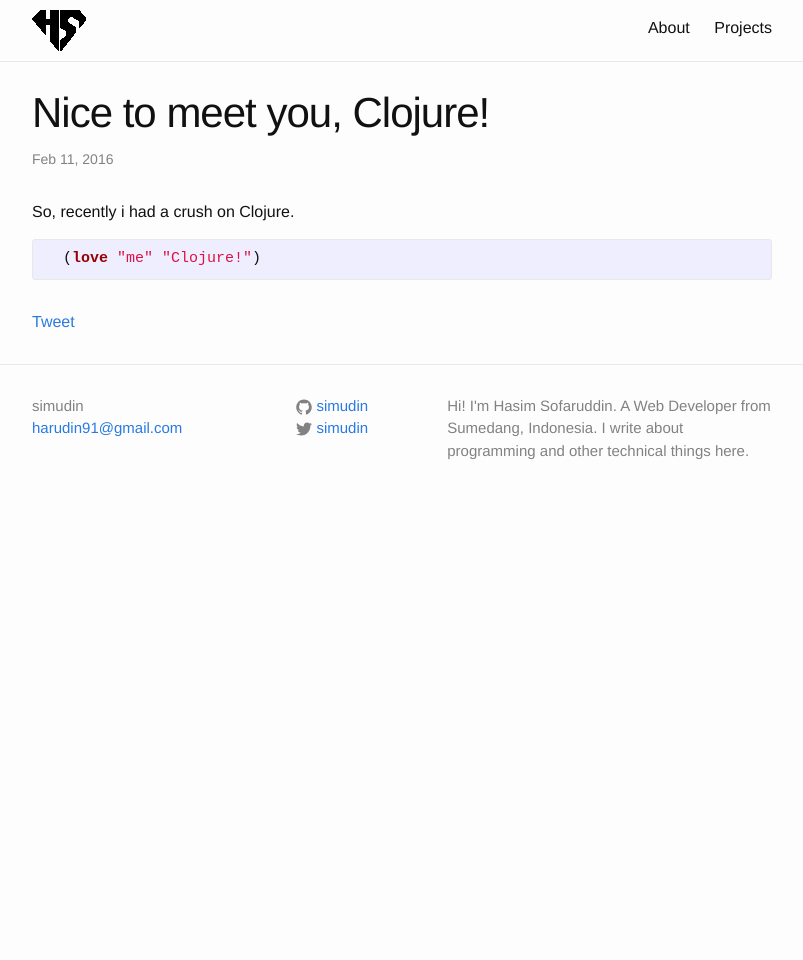
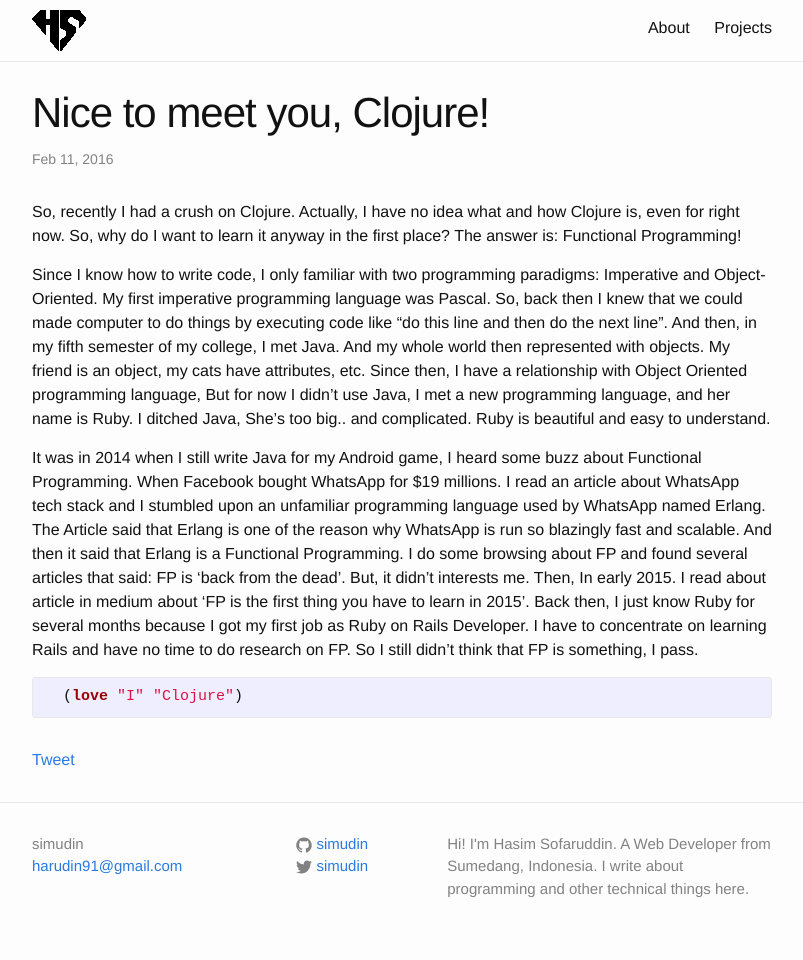
Before and after one commit to simudin/simudin.github.io, a Jekyll site: the page built from _posts/2016-02-11-first-clojure.markdown, in a window 1280 px wide. Shown: the whole page, without its empty margins (238-1041 px from the left). Built offline with Jekyll 4.4.1, drawn with Linux system fonts in a browser that asks for light colours; comment, search, counter and statistics services are not loaded; before the commit the page ends 900 px from its top, so only the background shows below that.

Commit message:
update post and meta

```diff
--- a/_includes/head.html
+++ b/_includes/head.html
@@ -22,11 +22,7 @@
   {% else %}
     <meta content="website" property="og:type">
   {% endif %}
-  {% if page.description %}
-    <meta content="{{ page.description }}" property="og:description">
-  {% else %}
-    <meta content="{{ site.description }}" property="og:description">
-  {% endif %}
+  <meta content="{% if page.excerpt %}{{ page.excerpt | strip_html | strip_newlines | truncate: 160 }}{% else %}{{ site.description }}{% endif %}" property="og:description">
   {% if page.url %}
     <meta content="{{ site.url }}{{ page.url }}" property="og:url">
   {% endif %}
@@ -61,10 +57,6 @@
   {% if page.url %}
     <meta name="twitter:url" content="{{ site.url }}{{ page.url }}">
   {% endif %}
-  {% if page.description %}
-    <meta name="twitter:description" content="{{ page.description }}">
-  {% else %}
-    <meta name="twitter:description" content="{{ site.description }}">
-  {% endif %}
+  <meta name="twitter:description" content="{% if page.excerpt %}{{ page.excerpt | strip_html | strip_newlines | truncate: 160 }}{% else %}{{ site.description }}{% endif %}">
   <meta name="twitter:image:src" content="{{ site.url }}/assets/hasim.jpg">
 </head>
--- a/_posts/2016-02-11-first-clojure.markdown
+++ b/_posts/2016-02-11-first-clojure.markdown
@@ -2,11 +2,16 @@
 layout: post
 title:  "Nice to meet you, Clojure!"
 date:   2016-02-11 07:11:25 +0700
+description: "What the flip is Clojure anyway? And why bother to learn Clojure?"
 categories: clojure
 ---
 
-So, recently i had a crush on Clojure.
+So, recently I had a crush on Clojure. Actually, I have no idea what and how Clojure is, even for right now. So, why do I want to learn it anyway in the first place? The answer is: Functional Programming!
+
+Since I know how to write code, I only familiar with two programming paradigms: Imperative and Object-Oriented. My first imperative programming language was Pascal. So, back then I knew that we could made computer to do things by executing code like "do this line and then do the next line". And then, in my fifth semester of my college, I met Java. And my whole world then represented with objects. My friend is an object, my cats have attributes, etc. Since then, I have a relationship with Object Oriented programming language, But for now I didn't use Java, I met a new programming language, and her name is Ruby. I ditched Java, She's too big.. and complicated. Ruby is beautiful and easy to understand.
+
+It was in 2014 when I still write Java for my Android game, I heard some buzz about Functional Programming. When Facebook bought WhatsApp for $19 millions. I read an article about WhatsApp tech stack and I stumbled upon an unfamiliar programming language used by WhatsApp named Erlang. The Article said that Erlang is one of the reason why WhatsApp is run so blazingly fast and scalable. And then it said that Erlang is a Functional Programming. I do some browsing about FP and found several articles that said: FP is 'back from the dead'. But, it didn't interests me. Then, In early 2015. I read about article in medium about 'FP is the first thing you have to learn in 2015'. Back then, I just know Ruby for several months because I got my first job as Ruby on Rails Developer. I have to concentrate on learning Rails and have no time to do research on FP. So I still didn't think that FP is something, I pass.
 
 {% highlight clojure %}
-  (love "me" "Clojure!")
+  (love "I" "Clojure")
 {% endhighlight %}
--- a/_posts/2016-02-12-install-clojure.markdown
+++ b/_posts/2016-02-12-install-clojure.markdown
@@ -2,6 +2,7 @@
 layout: post
 title:  "Masang Clojure."
 date:   2016-02-12 07:11:25 +0700
+description: "Masang dulu clojure lah di komputer kamu sebelum ngdoding clojure"
 categories: clojure how-to
 ---
 
```
